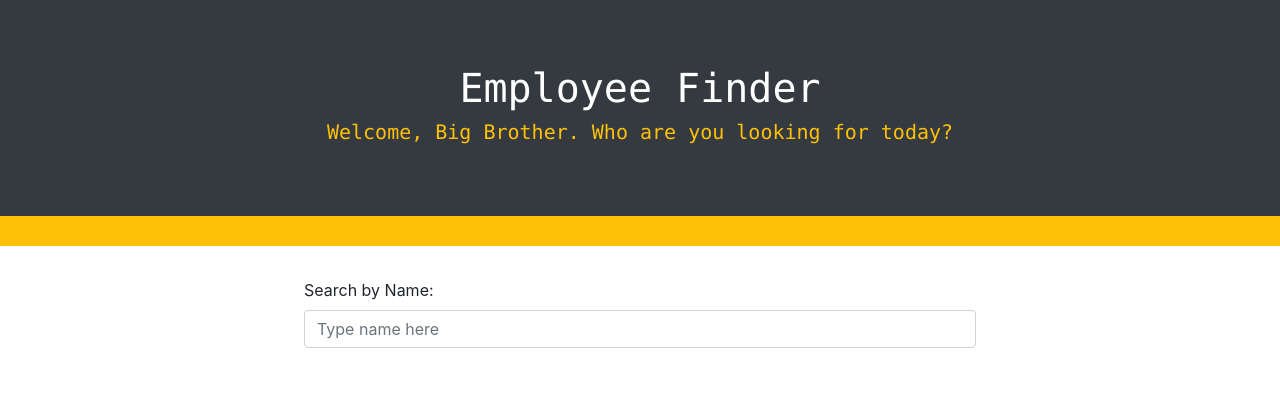
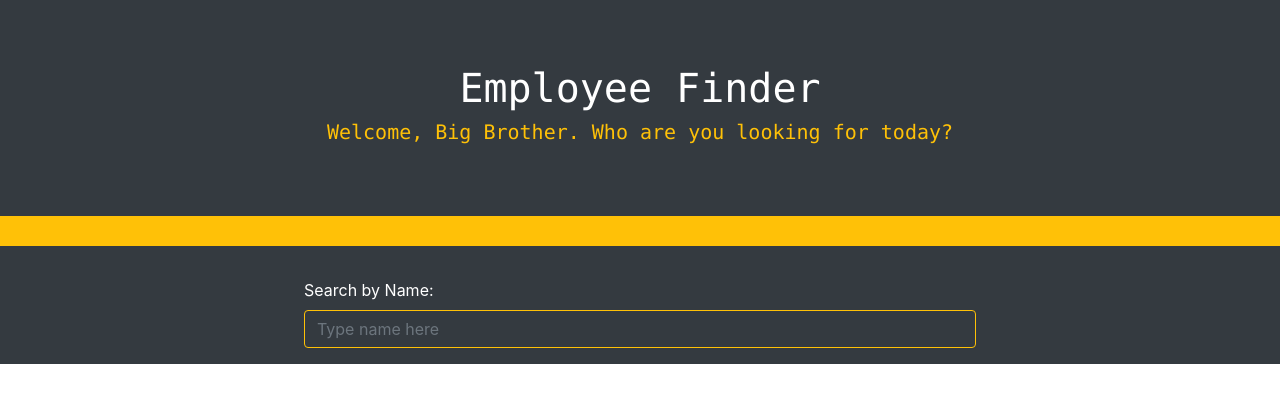
Before and after one commit to hdezbriant/Employee-Finder, a React (Create React App) app: page / in a window 1280 px wide. Shown: the top 402 px of the page. Built offline with nearby package versions, Linux system fonts and the light colour scheme.

Commit message:
added dark styling

```diff
--- a/src/components/Search.js
+++ b/src/components/Search.js
@@ -6,8 +6,8 @@ function Search() {
     <Container className="align-items-center">
       <Form.Row className="justify-content-center">
         <Form.Group controlId="searchField" style={{width: "60%"}}>
-          <Form.Label>Search by Name:</Form.Label>
-          <Form.Control type="text" placeholder="Type name here" />
+          <Form.Label className="text-white">Search by Name:</Form.Label>
+          <Form.Control type="text" placeholder="Type name here" className="bg-dark border-warning"/>
         </Form.Group>
       </Form.Row>
     </Container>
--- a/src/components/Wrapper.js
+++ b/src/components/Wrapper.js
@@ -2,7 +2,7 @@ import React from "react";
 
 function Wrapper({ children }) {
   return (
-    <div className="wrapper">
+    <div className="wrapper bg-dark">
       {children}
     </div>
   );
```
